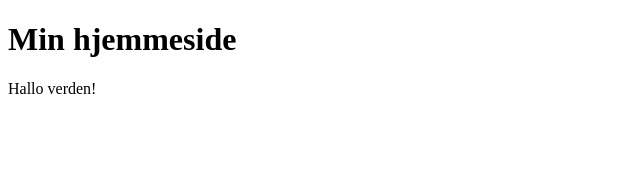
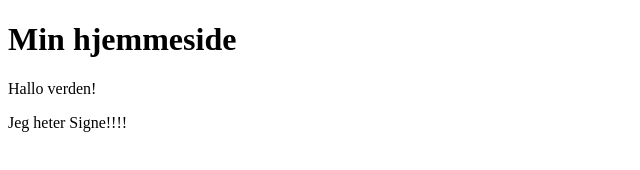
Before and after one commit to signeljungquist/signeljungquist.github.io, a plain HTML site: page uke34/index.html in a window 1280 px wide. Shown: the whole page, without its empty margins (0-640 px from the left). Drawn offline with Linux system fonts and the light colour scheme.

Commit message:
Info om meg selv

```diff
--- a/uke34/index.html
+++ b/uke34/index.html
@@ -10,9 +10,12 @@
 
 
   <body>
-      <h1>Min hjemmeside</h1>
+
+    <h1>Min hjemmeside</h1>
 
     <p>Hallo verden!</p>
+    <p>Jeg heter Signe!!!!</p>
+
 
 
 
```
